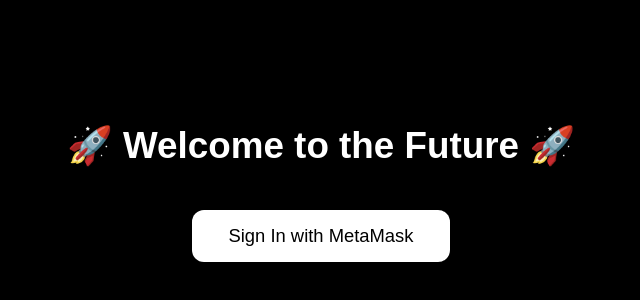
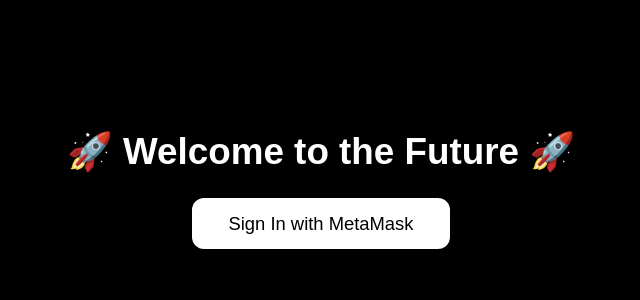
Before and after one commit to DavidJMS/TransactionsWep3, a React (Vite) app: page /login in a window 1280 px wide. Shown: the part 210-510 px from the top of the page, without its empty margins (319-959 px from the left). Built offline with nearby package versions, Linux system fonts and the light colour scheme.

Commit message:
fixing some style bugs part 2324023840239

```diff
--- a/src/ui/components/styles/Button.styled.js
+++ b/src/ui/components/styles/Button.styled.js
@@ -3,7 +3,7 @@
 export const Button = styled.button`
   display: inline-block;
   font-size: 1em;
-  margin: 1em;
+  margin-bottom: 25px;
   cursor: pointer;
   padding: 0.8em 2em;
   border: none;
```
